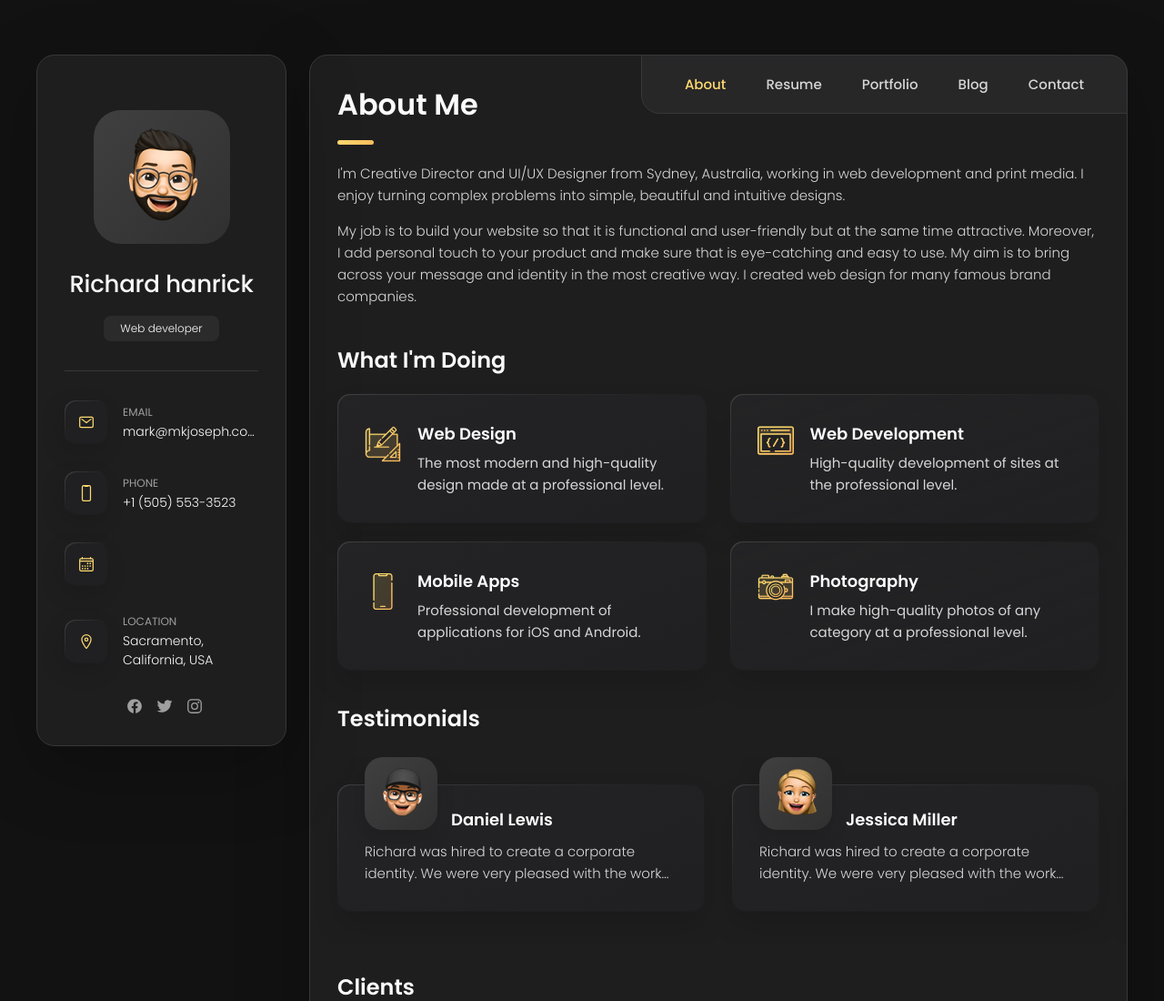
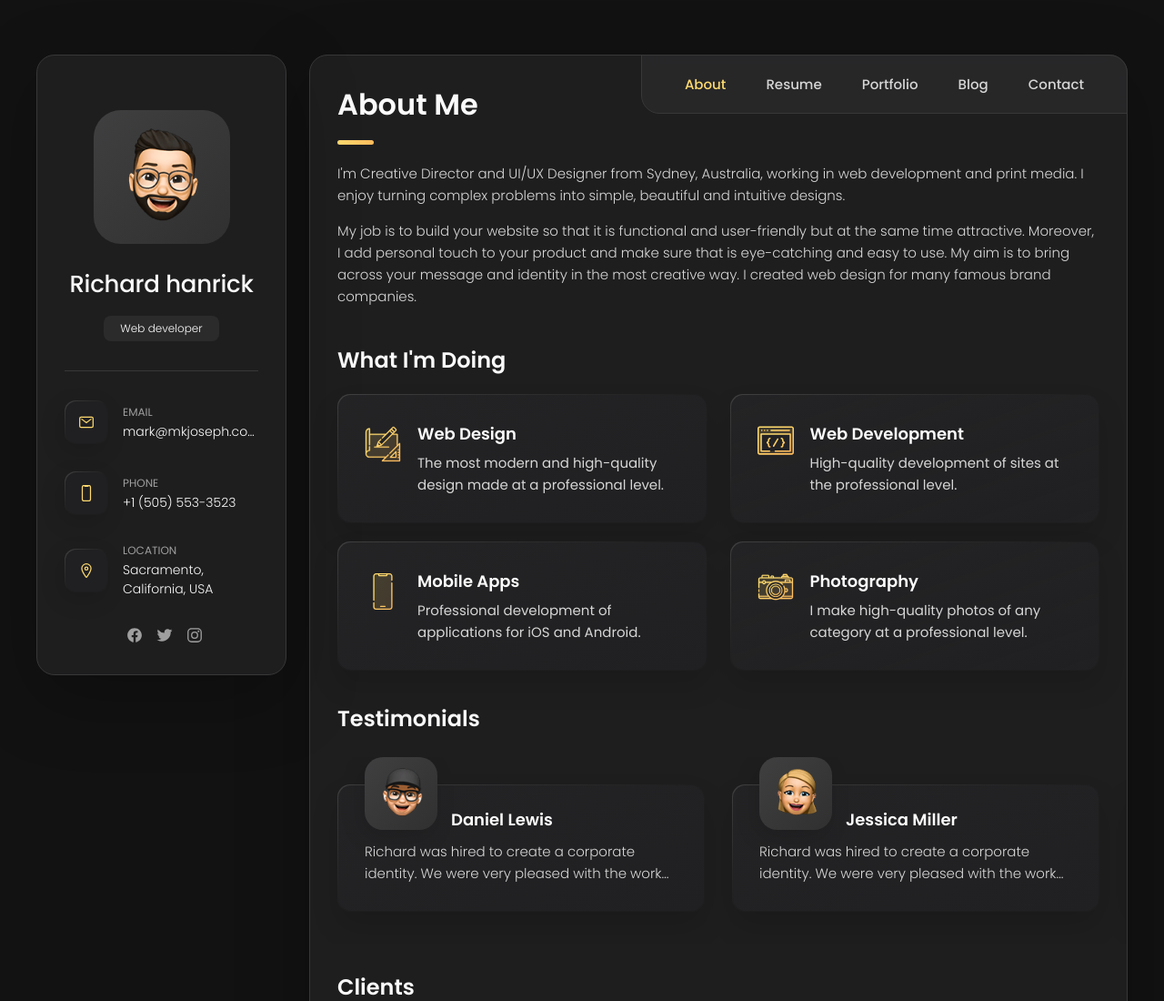
Before and after one commit to mkjosephwebsite/mkjosephwebsite, a plain HTML site: page index.html in a window 1280 px wide. Shown: the top 1100 px of the page at 91% size. Drawn offline with nearby package versions, Linux system fonts and the light colour scheme.

Commit message:
Update index.html

```diff
--- a/index.html
+++ b/index.html
@@ -89,17 +89,6 @@
               <p class="contact-title">Phone</p>
 
               <a href="tel:+12133522795" class="contact-link">+1 (505) 553-3523</a>
-            </div>
-
-          </li>
-
-          <li class="contact-item">
-
-            <div class="icon-box">
-              <ion-icon name="calendar-outline"></ion-icon>
-            </div>
-
-            <div class="contact-info">
             </div>
 
           </li>
```
